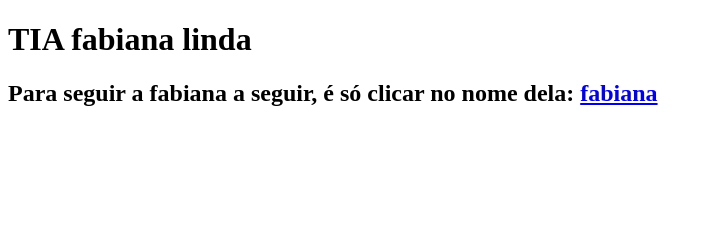
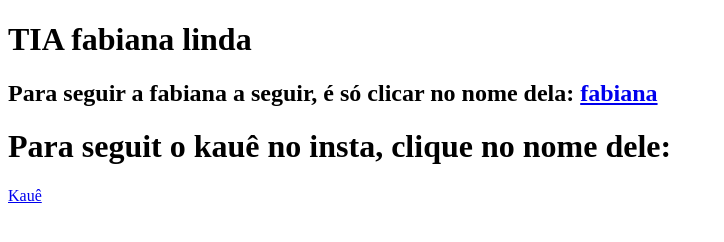
Before and after one commit to kaueciglioni/profcode, a plain HTML site: page index.html in a window 1280 px wide. Shown: the whole page, without its empty margins (0-724 px from the left). Drawn offline with Linux system fonts and the light colour scheme.

Commit message:
seguir pessoas

```diff
--- a/index.html
+++ b/index.html
@@ -12,5 +12,7 @@
     <h2>Para seguir a fabiana a seguir, é só clicar no nome dela:
         <a href="https://www.instagram.com/fabi_bertelli/">fabiana</a>
     </h2>
+    <h1>Para seguit o kauê no insta, clique no nome dele:</h1>
+    <a href="https://www.instagram.com/kaueciglioni/">Kauê</a>
 </body>
 </html>
```
